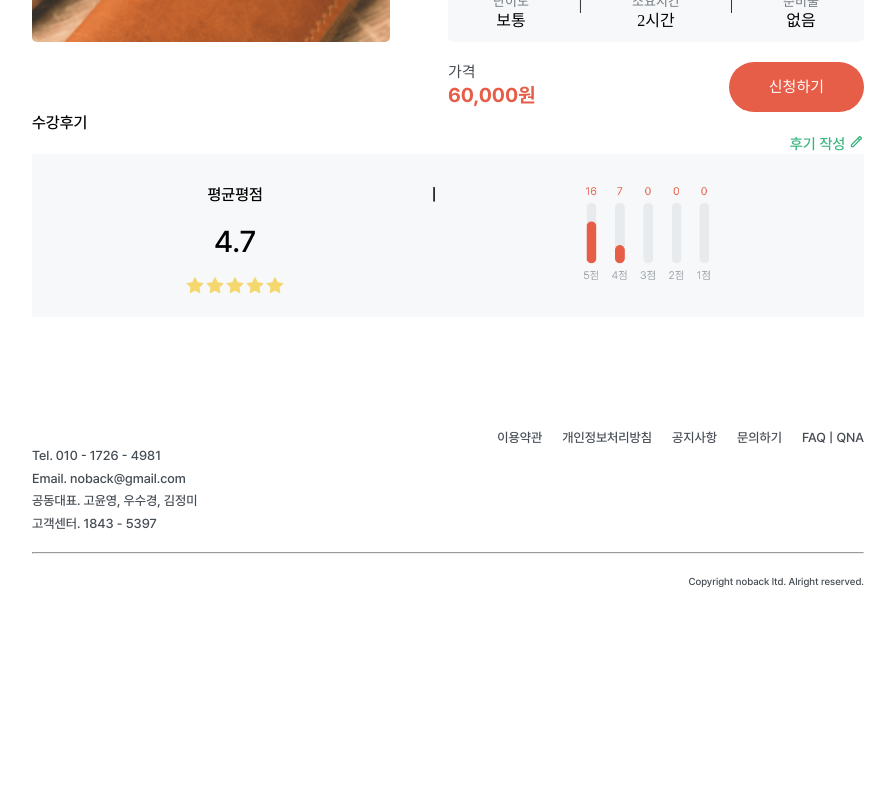
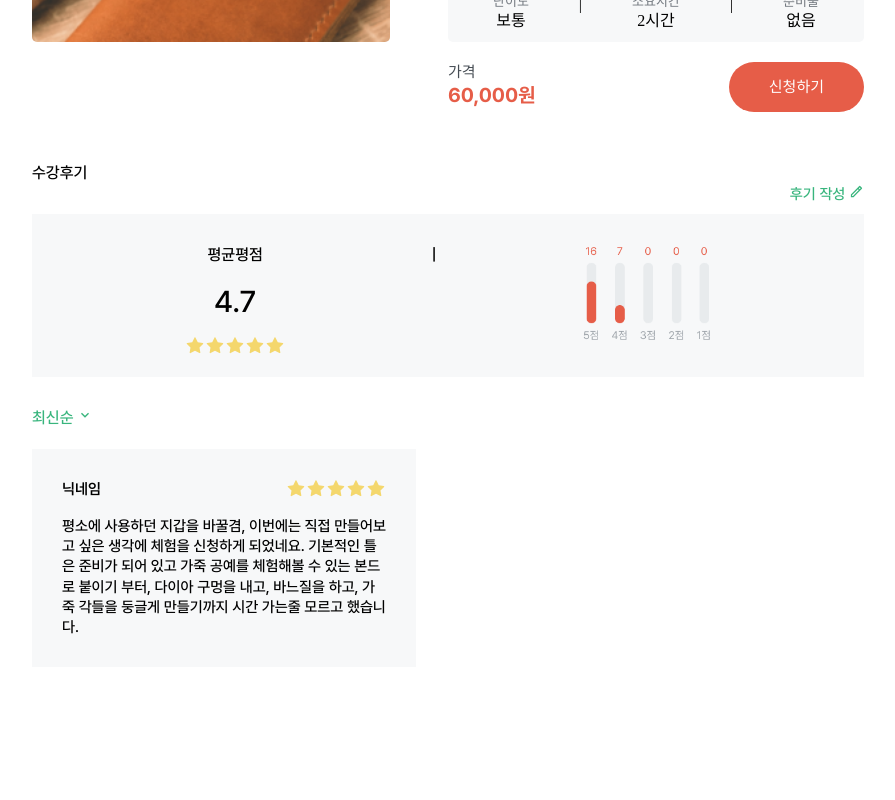
Before and after one commit to highthon/NoBack-client, a React (Create React App) app: page /detail in a window 1280 px wide. Shown: the part 400-1200 px from the top of the page, without its empty margins (192-1087 px from the left). Before the commit the page ends 1017 px from the top, so only its background shows below. Built offline with nearby package versions, Linux system fonts and the light colour scheme.

Commit message:
ADD :: 둘러보기 페이지 완성

```diff
--- a/src/components/LookReview/index.js
+++ b/src/components/LookReview/index.js
@@ -0,0 +1,19 @@
+import './style.scss';
+import { AiFillStar } from "react-icons/ai";
+export default function LookReview(){
+    return(
+        <>
+            <div className="lookreview-tit">
+                <div className="lookreview-tit-div">
+                    <div className="lookreview-top">
+                        <p className="lookreview-nickname">닉네임</p>
+                        <p className="lookreview-star"><AiFillStar/><AiFillStar/><AiFillStar/><AiFillStar/><AiFillStar/></p>
+                    </div>
+                    <div className="lookreview-bottom">
+                        <p className="lookreview-bottom-review">평소에 사용하던 지갑을 바꿀겸, 이번에는 직접 만들어보고 싶은 생각에 체험을 신청하게 되었네요. 기본적인 틀은 준비가 되어 있고 가죽 공예를 체험해볼 수 있는 본드로 붙이기 부터, 다이아 구멍을 내고, 바느질을 하고, 가죽 각들을 둥글게 만들기까지 시간 가는줄 모르고 했습니다.</p>
+                    </div>
+                </div>
+            </div>
+        </>
+    )
+}
--- a/src/components/LookReview/style.scss
+++ b/src/components/LookReview/style.scss
@@ -0,0 +1,29 @@
+@import "../../style/common.scss";
+@import "../../style/global.style.scss";
+
+.lookreview-tit {
+    background-color: $gray50;
+    padding: 30px;
+    width: 30vw;
+  .lookreview-tit-div {
+    .lookreview-top {
+        display: flex;
+        justify-content: space-between;
+      .lookreview-nickname {
+        font-size: 15px;
+        font-family: 'PretendardSemiBold';
+      }
+      .lookreview-star {
+        font-size: 20px;
+        color: $yellow;
+      }
+    }
+    .lookreview-bottom {
+        padding-top: 10px;
+      .lookreview-bottom-review {
+        font-size: 15px;
+        font-family: 'PretendardMedium';
+      }
+    }
+  }
+}
--- a/src/pages/Detail/index.js
+++ b/src/pages/Detail/index.js
@@ -1,6 +1,8 @@
 import "./style.scss";
 import { AiFillStar } from "react-icons/ai";
 import { RiPencilLine } from "react-icons/ri";
+import { MdOutlineKeyboardArrowDown } from "react-icons/md";
+import LookReview from "../../components/LookReview";
 export default function Detail() {
   return (
     <>
@@ -95,6 +97,12 @@ export default function Detail() {
               </div>
             </div>
           </div>
+          <div className="Detail-bottom-review">
+            <div className="sunse"><p>최신순  <MdOutlineKeyboardArrowDown/></p></div>
+            <div className="lookreview">
+                <LookReview/>
+            </div>
+          </div>
         </div>
       </div>
     </>
--- a/src/pages/Detail/style.scss
+++ b/src/pages/Detail/style.scss
@@ -1,7 +1,7 @@
 @import "../../style/global.style.scss";
 @import "../../style/common.scss";
 .Detail-tit {
-  height: 100vh;
+  height: 150vh;
   .Detail-tit-div {
     padding: 0% 17.5%;
     position: relative;
@@ -110,6 +110,7 @@
           }
         }
       }
+      padding-bottom: 50px;
     }
     .Detail-tit-bottom {
       font-family: "PretendardMedium";
@@ -118,6 +119,7 @@
       }
       .detail-tit-jaksung-hugi {
         font-size: 15px;
+        padding-bottom: 10px;
         text-align: right;
         color: $green;
       }
@@ -152,4 +154,19 @@
       }
     }
   }
+  .Detail-bottom-review{
+    padding-top: 30px;
+    .sunse{
+        padding-bottom: 20px;
+        font-family: 'PretendardMedium';
+        color: $green;
+        p{
+            display: inline-block;
+            &:hover{
+                cursor: pointer;
+            }
+
+        }
+    }
+  }
 }
--- /dev/null
+++ b/src/pages/Main2/index.js
@@ -0,0 +1,6 @@
+export default function Main2(){
+    return(
+        <>
+        </>
+    )
+}
```
Also changed, not shown: src/pages/Main2/style.scss (added).
